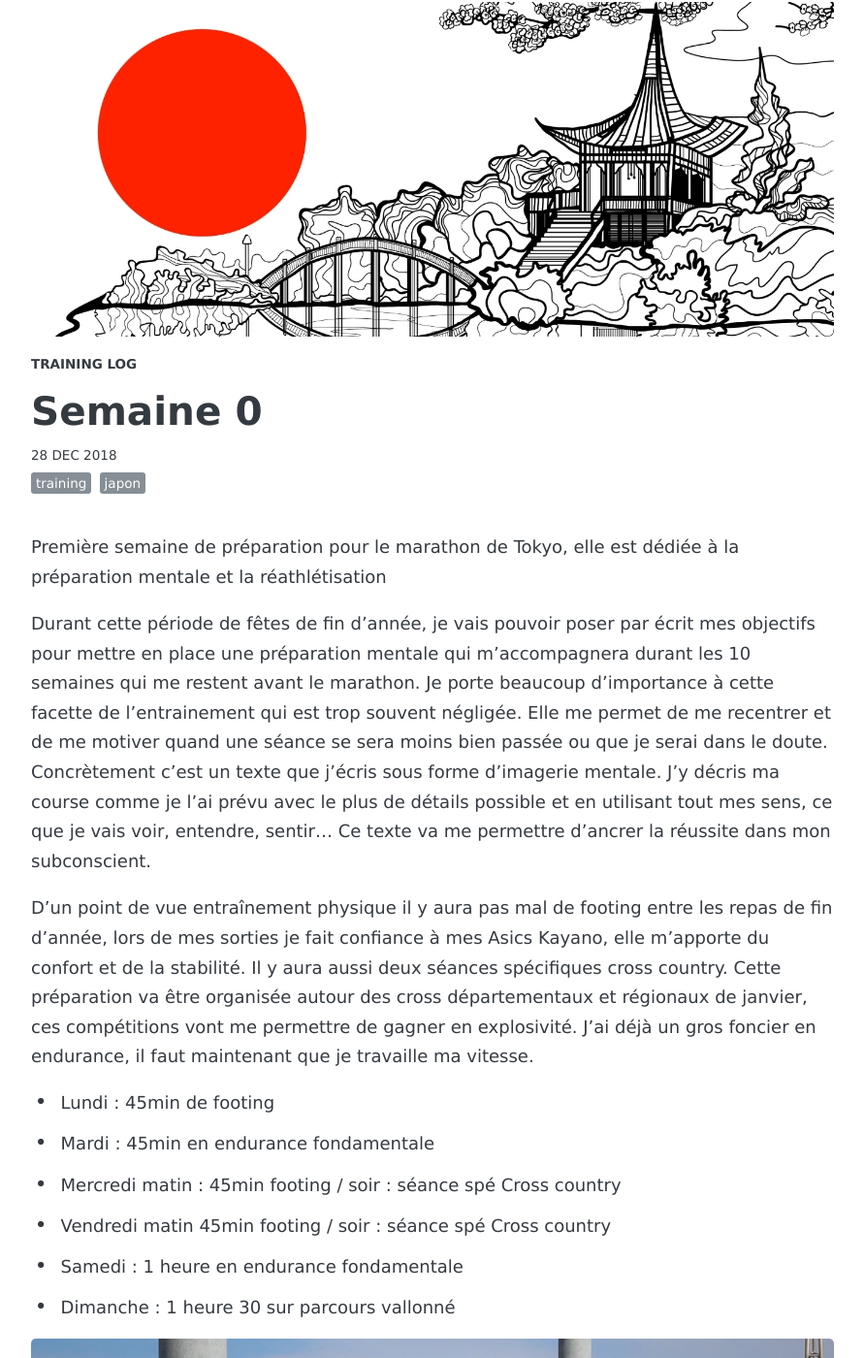
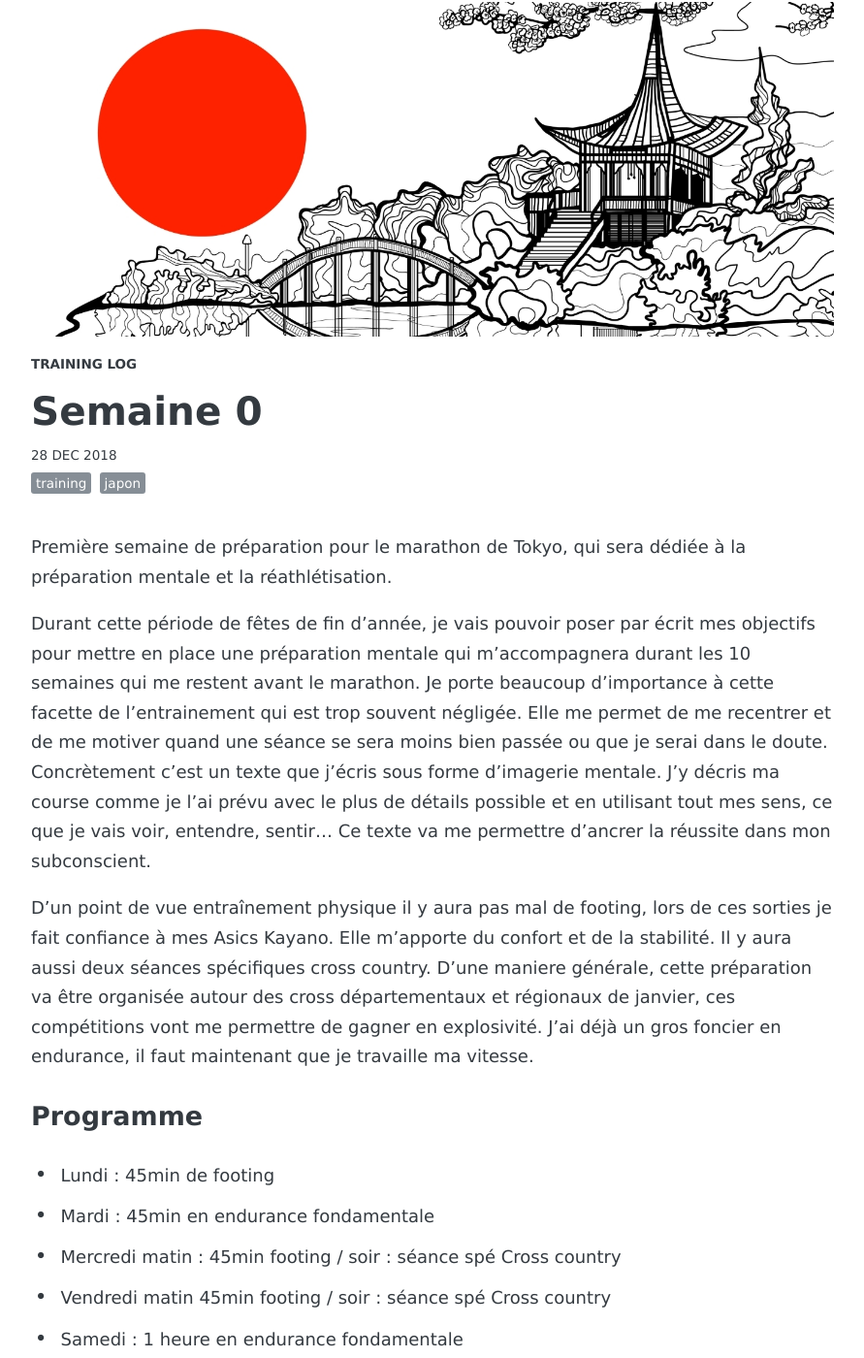
Before and after one commit to jocelynkerbourch/training-log, a Jekyll site: the page built from _posts/2018-12-28-semaine-0.md, in a window 1280 px wide and 1400 px high. Shown: the whole window at 97% size, without its empty margins (194-1085 px from the left). Built offline with Jekyll 4.4.1, drawn with Linux system fonts in a browser that asks for light colours; some web fonts are replaced; comment, search, counter and statistics services are not loaded.

Commit message:
semaine 0

```diff
--- a/_posts/2018-12-28-semaine-0.md
+++ b/_posts/2018-12-28-semaine-0.md
@@ -11,11 +11,13 @@ comments: true
 share: true
 ---
 
-Première semaine de préparation pour le marathon de Tokyo, elle est dédiée à la préparation mentale et la réathlétisation
+Première semaine de préparation pour le marathon de Tokyo, qui sera dédiée à la préparation mentale et la réathlétisation.
 
-Durant cette période de fêtes de fin d’année, je vais pouvoir poser par écrit mes objectifs pour mettre en place une préparation mentale qui m’accompagnera durant les 10 semaines qui me restent avant le marathon. Je porte beaucoup d’importance à cette facette de l’entrainement qui est trop souvent négligée. Elle me permet de me recentrer et de me motiver quand une séance se sera moins bien passée ou que je serai dans le doute. Concrètement c’est un texte que j’écris sous forme d’imagerie mentale. J’y décris ma course comme je l’ai prévu avec le plus de détails possible et en utilisant tout mes sens, ce que je vais voir, entendre, sentir… Ce texte va me permettre d’ancrer la réussite dans mon subconscient.
+Durant cette période de fêtes de fin d’année, je vais pouvoir poser par écrit mes objectifs pour mettre en place une préparation mentale qui m’accompagnera durant les 10 semaines qui me restent avant le marathon. Je porte beaucoup d’importance à cette facette de l’entrainement qui est trop souvent négligée. Elle me permet de me recentrer et de me motiver quand une séance se sera moins bien passée ou que je serai dans le doute. Concrètement c’est un texte que j’écris sous forme d’imagerie mentale. J’y décris ma course comme je l’ai prévu avec le plus de détails possible et en utilisant tout mes sens, ce que je vais voir, entendre, sentir... Ce texte va me permettre d’ancrer la réussite dans mon subconscient.
 
-D’un point de vue entraînement physique il y aura pas mal de footing entre les repas de fin d’année, lors de mes sorties je fait confiance à mes Asics Kayano, elle m’apporte du confort et de la stabilité. Il y aura aussi deux séances spécifiques cross country. Cette préparation va être organisée autour des cross départementaux et régionaux de janvier, ces compétitions vont me permettre de gagner en explosivité. J’ai déjà un gros foncier en endurance, il faut maintenant que je travaille ma vitesse.
+D’un point de vue entraînement physique  il y aura pas mal de footing, lors de ces sorties je fait confiance à mes Asics Kayano. Elle m’apporte du confort et de la stabilité. Il y aura aussi deux séances spécifiques cross country. D'une maniere générale, cette préparation va être organisée autour des cross départementaux et régionaux de janvier, ces compétitions vont me permettre de gagner en explosivité. J’ai déjà un gros foncier en endurance, il faut maintenant que je travaille ma vitesse.
+
+### Programme
 
 * Lundi : 45min de footing
 * Mardi : 45min en endurance fondamentale
```
Also changed, not shown: README.md.
